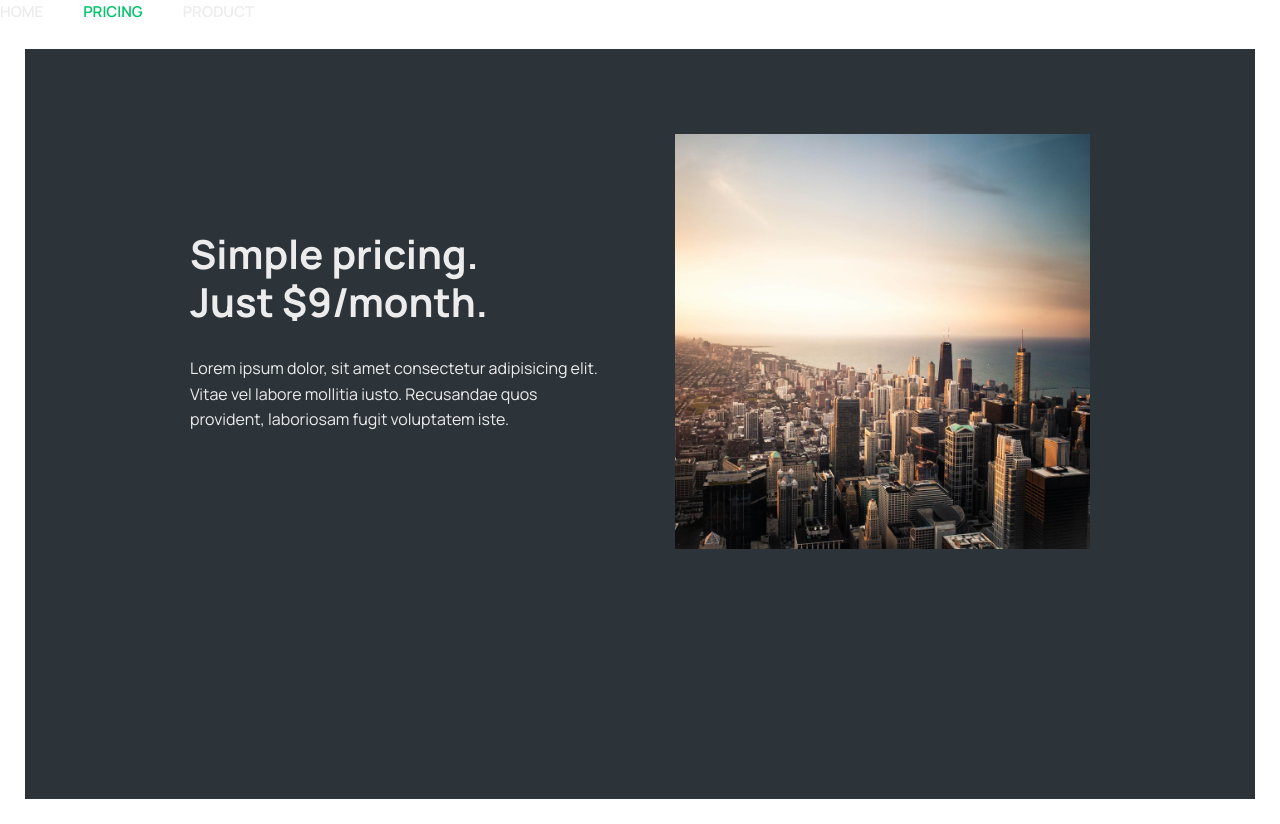
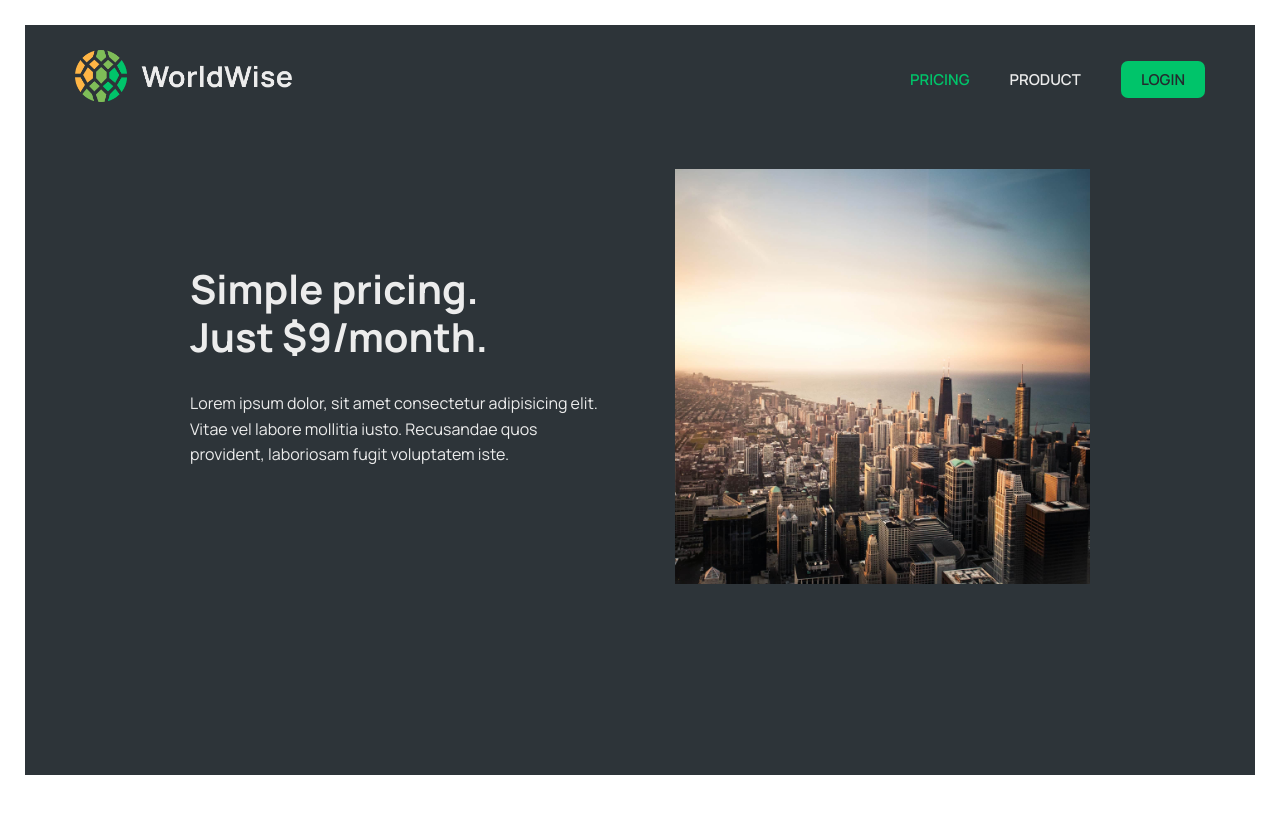
Before and after one commit to huzaifaghazali/World-Wise, a React (Vite) app: page /pricing in a window 1280 px wide. After the commit the page ends 800 px from the top, so only its background shows below. Built offline with nearby package versions, Linux system fonts and the light colour scheme.

Commit message:
Updated pages code

```diff
--- a/src/App.jsx
+++ b/src/App.jsx
@@ -4,6 +4,7 @@
 import HomePage from './pages/Homepage';
 import PageNotFound from './pages/PageNotFound';
 import AppLayout from './pages/AppLayout';
+import Login from './pages/Login';
 
 function App() {
   return (
@@ -12,6 +13,7 @@
         <Route path='/' element={<HomePage />} />
         <Route path='product' element={<Product />} />
         <Route path='pricing' element={<Pricing />} />
+        <Route path='login' element={<Login />} />
         <Route path='app' element={<AppLayout />} />
         <Route path='*' element={<PageNotFound />} />
       </Routes>
--- a/src/components/Logo.jsx
+++ b/src/components/Logo.jsx
@@ -1,7 +1,12 @@
-import styles from "./Logo.module.css";
+import { Link } from 'react-router-dom';
+import styles from './Logo.module.css';
 
 function Logo() {
-  return <img src="/logo.png" alt="WorldWise logo" className={styles.logo} />;
+  return (
+    <Link to='/'>
+      <img src='/logo.png' alt='WorldWise logo' className={styles.logo} />
+    </Link>
+  );
 }
 
 export default Logo;
--- a/src/components/PageNav.jsx
+++ b/src/components/PageNav.jsx
@@ -1,19 +1,22 @@
 import React from 'react';
 import { NavLink } from 'react-router-dom';
+
+import Logo from './Logo';
 import styles from './PageNav.module.css';
 
 function PageNav() {
   return (
     <nav className={styles.nav}>
+      <Logo />
       <ul>
-        <li>
-          <NavLink to='/'>Home</NavLink>
-        </li>
         <li>
           <NavLink to='/pricing'>Pricing</NavLink>
         </li>
         <li>
           <NavLink to='/product'>Product</NavLink>
+        </li>
+        <li>
+          <NavLink to='/login' className={styles.ctaLink}>Login</NavLink>
         </li>
       </ul>
     </nav>
--- a/src/pages/Login.jsx
+++ b/src/pages/Login.jsx
@@ -1,4 +1,6 @@
+import { useState } from "react";
 import styles from "./Login.module.css";
+import PageNav from "../components/PageNav";
 
 export default function Login() {
   // PRE-FILL FOR DEV PURPOSES
@@ -7,6 +9,7 @@
 
   return (
     <main className={styles.login}>
+    <PageNav />
       <form className={styles.form}>
         <div className={styles.row}>
           <label htmlFor="email">Email address</label>
--- a/src/pages/Pricing.jsx
+++ b/src/pages/Pricing.jsx
@@ -5,8 +5,8 @@
 export default function Product() {
   return (
     <>
+      <main className={styles.product}>
       <PageNav />
-      <main className={styles.product}>
         <section>
           <div>
             <h2>
--- a/src/pages/Product.jsx
+++ b/src/pages/Product.jsx
@@ -4,8 +4,8 @@
 export default function Product() {
   return (
     <>
+      <main className={styles.product}>
       <PageNav />
-      <main className={styles.product}>
         <section>
           <img
             src='img-1.jpg'
```
Also changed, not shown: public/logo.png (added).
